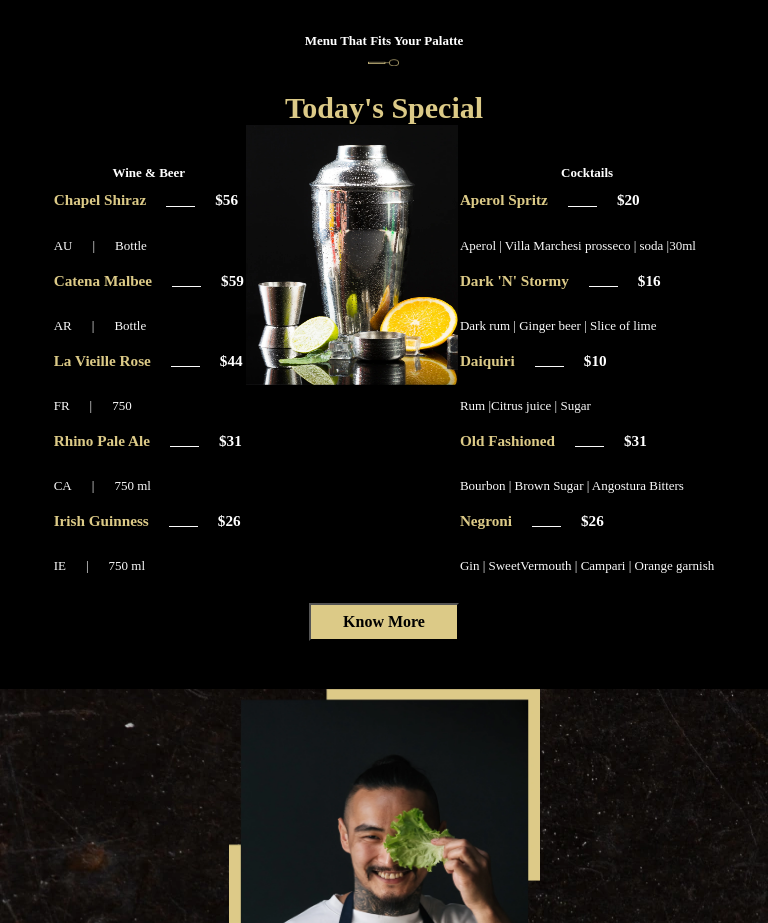
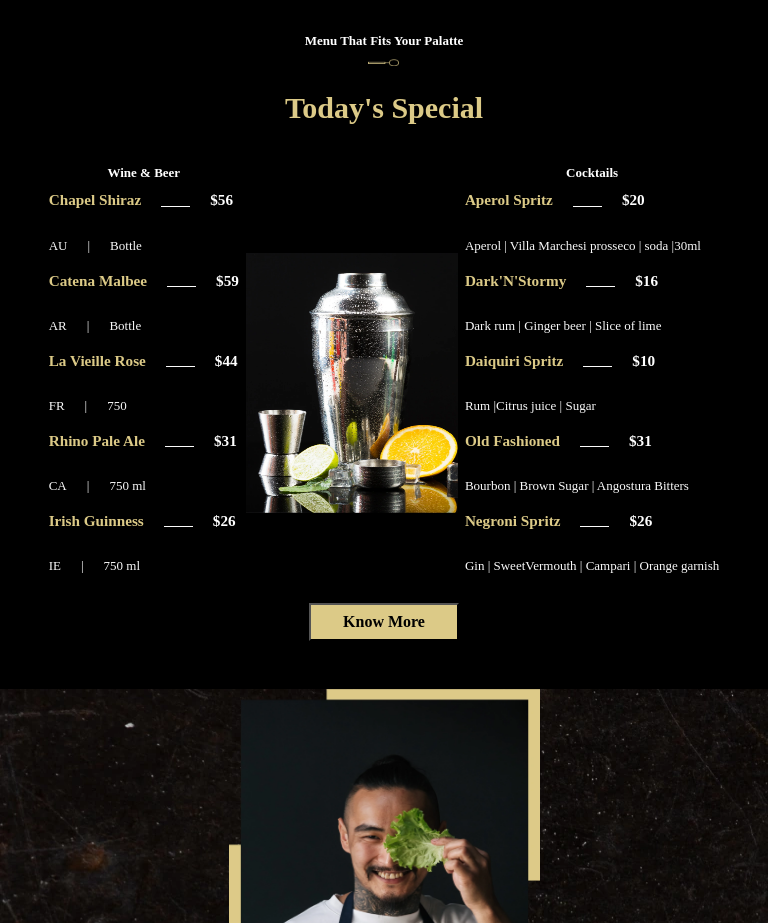
Before and after one commit to addyjerry/Getrich_restaurant, a React (Vite) app: page / in a window 768 px wide. Shown: the part 1320-2243 px from the top of the page. Built offline with nearby package versions, Linux system fonts and the light colour scheme; a web font is replaced by a local one.

Commit message:
design update

```diff
--- a/src/Components/Special/Special.css
+++ b/src/Components/Special/Special.css
@@ -87,6 +87,7 @@
     display: flex;
     place-self: center;
     place-content: center;
+    gap: 5px;
   }
   #line {
     width: 29px;
@@ -95,6 +96,7 @@
     width: 212px;
     height: 260px;
     padding: 2px;
+    margin-top: 6rem;
   }
   #spoon {
     width: 31px;
--- a/src/Components/data/index.js
+++ b/src/Components/data/index.js
@@ -46,11 +46,16 @@ export const cocktails = [
 
   {
     id: 2,
-    name: "Dark 'N' Stormy",
+    name: "Dark'N'Stormy",
     price: 16,
     origin: "Dark rum | Ginger beer | Slice of lime",
   },
-  { id: 3, name: "Daiquiri", price: 10, origin: "Rum |Citrus juice | Sugar" },
+  {
+    id: 3,
+    name: "Daiquiri Spritz",
+    price: 10,
+    origin: "Rum |Citrus juice | Sugar",
+  },
   {
     id: 4,
     name: "Old Fashioned",
@@ -60,7 +65,7 @@ export const cocktails = [
   },
   {
     id: 5,
-    name: "Negroni",
+    name: "Negroni Spritz",
     price: 26,
     origin: "Gin | SweetVermouth | Campari | Orange garnish",
     quantity: "750 ml",
```
